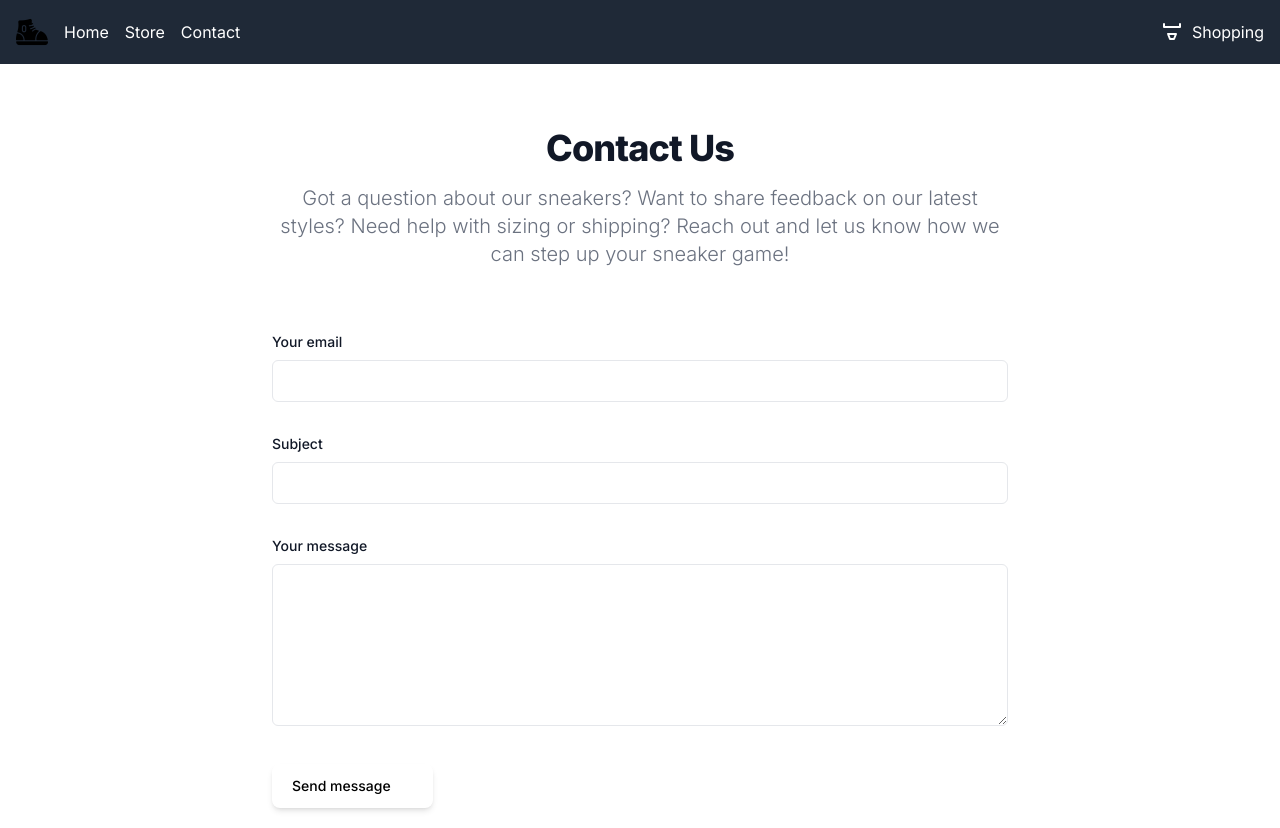
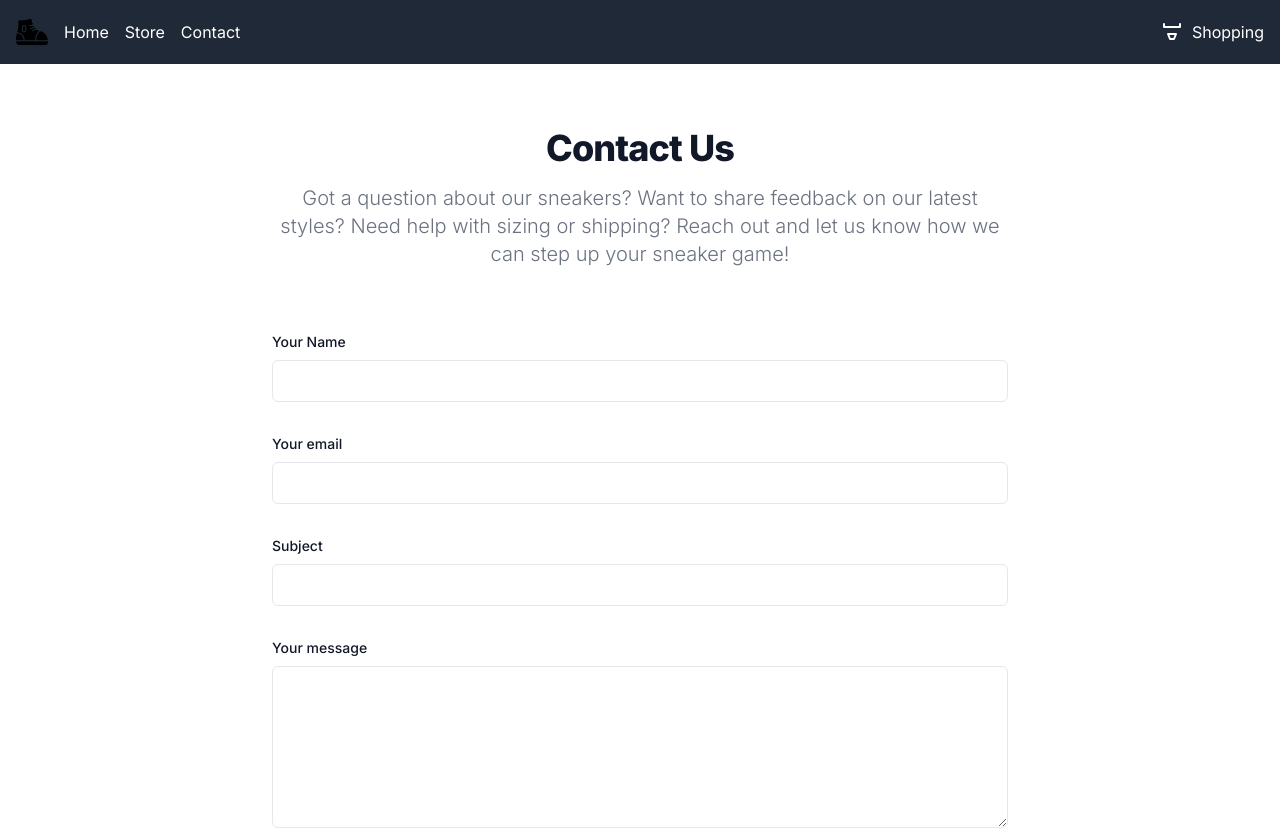
Before and after one commit to ivancliff029/engaato-online, a Next.js app: page /contact in a window 1280 px wide. Shown: the top 828 px of the page. Built offline with nearby package versions, Linux system fonts and the light colour scheme; no server answers.

Commit message:
Update: Added name field to contact form

```diff
--- a/app/contact/page.tsx
+++ b/app/contact/page.tsx
@@ -6,6 +6,7 @@ import { addDoc, collection } from 'firebase/firestore';
 import Navbar from '../components/Navbar';
 
 const ContactForm: React.FC = () => {
+  const [name, setName] = useState('');
   const [email, setEmail] = useState('');
   const [subject, setSubject] = useState('');
   const [message, setMessage] = useState('');
@@ -18,12 +19,14 @@ const ContactForm: React.FC = () => {
 
     try {
       await addDoc(collection(db, 'contacts'), {
+        name,
         email,
         subject,
         message,
         timestamp: new Date(),
       });
 
+      setName('');
       setEmail('');
       setSubject('');
       setMessage('');
@@ -46,6 +49,17 @@ const ContactForm: React.FC = () => {
             Got a question about our sneakers? Want to share feedback on our latest styles? Need help with sizing or shipping? Reach out and let us know how we can step up your sneaker game!
           </p>
           <form onSubmit={handleSubmit} className="space-y-8">
+          <div>
+              <label htmlFor="name" className="block mb-2 text-sm font-medium text-gray-900 dark:text-gray-300">Your Name</label>
+              <input
+                type="text"
+                id="name"
+                value={name}
+                onChange={(e) => setName(e.target.value)}
+                className="w-full px-3 py-2 border rounded-md focus:outline-none focus:ring-2 focus:ring-primary-500"
+                required
+              />
+            </div>
             <div>
               <label htmlFor="email" className="block mb-2 text-sm font-medium text-gray-900 dark:text-gray-300">Your email</label>
               <input
```
